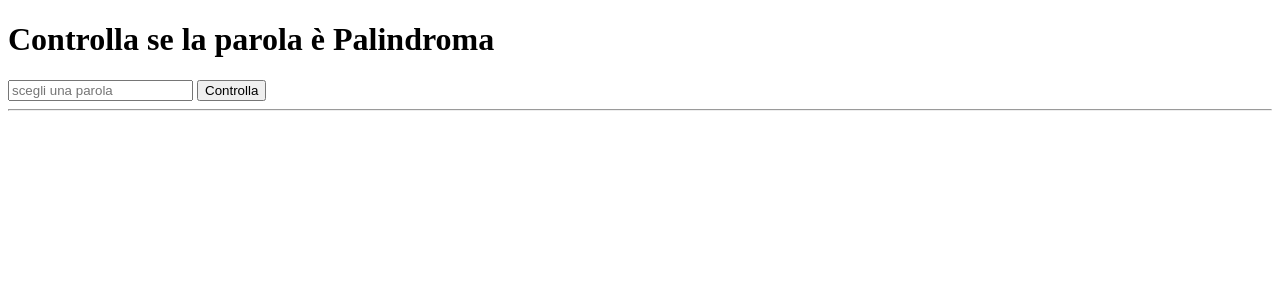
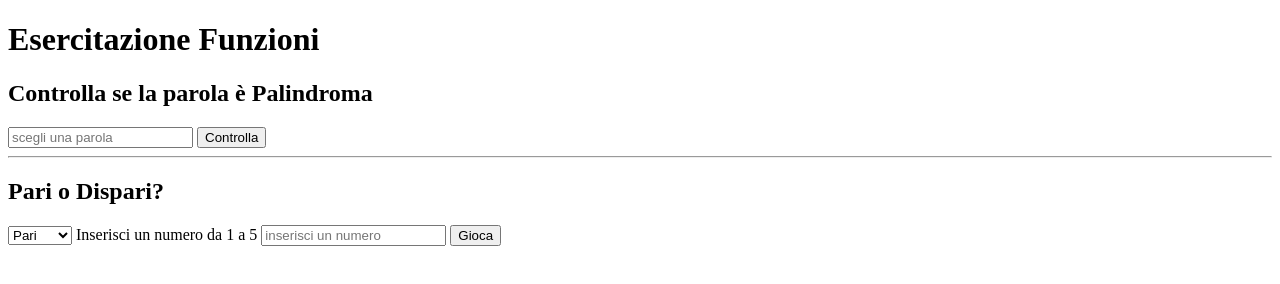
Before and after one commit to GiuliaSetti/js-paliedispari, a plain HTML site: page index.html in a window 1280 px wide. Drawn offline with Linux system fonts and the light colour scheme.

Commit message:
pseudo code es 2 pari e dispari

```diff
--- a/index.html
+++ b/index.html
@@ -8,9 +8,11 @@
 </head>
 <body>
 
+    <h1>Esercitazione Funzioni</h1>
+
     <div class="parola_palindroma">
 
-        <h1>Controlla se la parola è Palindroma</h1>
+        <h2>Controlla se la parola è Palindroma</h2>
 
         <input type="text" id="user_word" placeholder="scegli una parola">
         <button id="check_button">Controlla</button>
@@ -27,6 +29,35 @@
     <hr>
 
 
+    <div class="pari_dispari">
+
+        <h2>Pari o Dispari?</h2>
+
+        <div id="user_choice">
+
+            <select id="choice_option">
+
+                <option value="Pari">Pari</option>
+                <option value="Dispari">Dispari</option>
+
+            </select>
+
+            <label for="user_number">Inserisci un numero da 1 a 5</label>
+
+            <input type="number" placeholder="inserisci un numero" id="user_number">
+
+            <button id="test_button">Gioca</button>
+
+            <div id="risultato_finale"></div>
+        </div>
+
+
+
+
+
+    </div>
+
+
 
 
     <!-- script -->
```
Also changed, not shown: js/script.js (+69 -2 lines).
